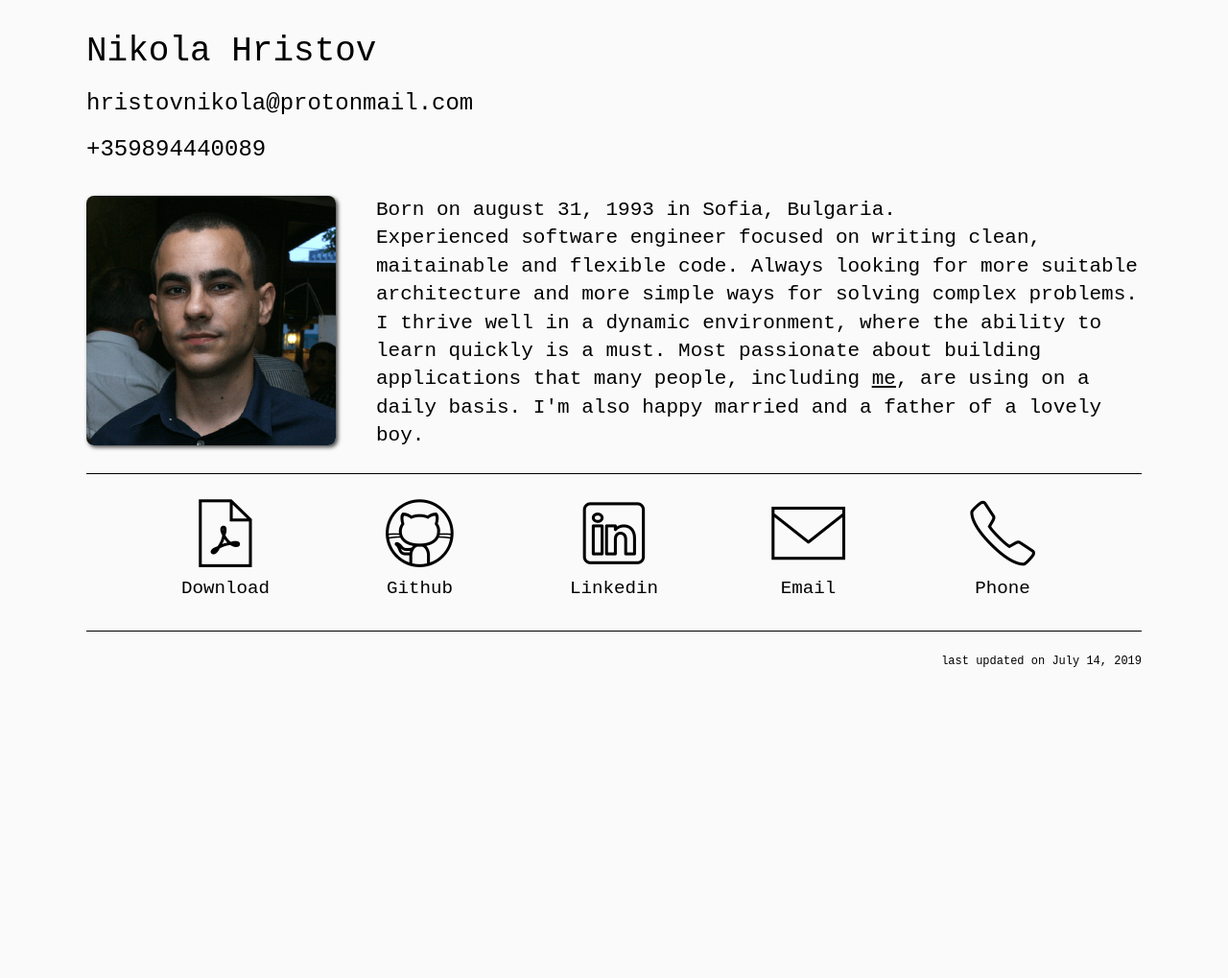
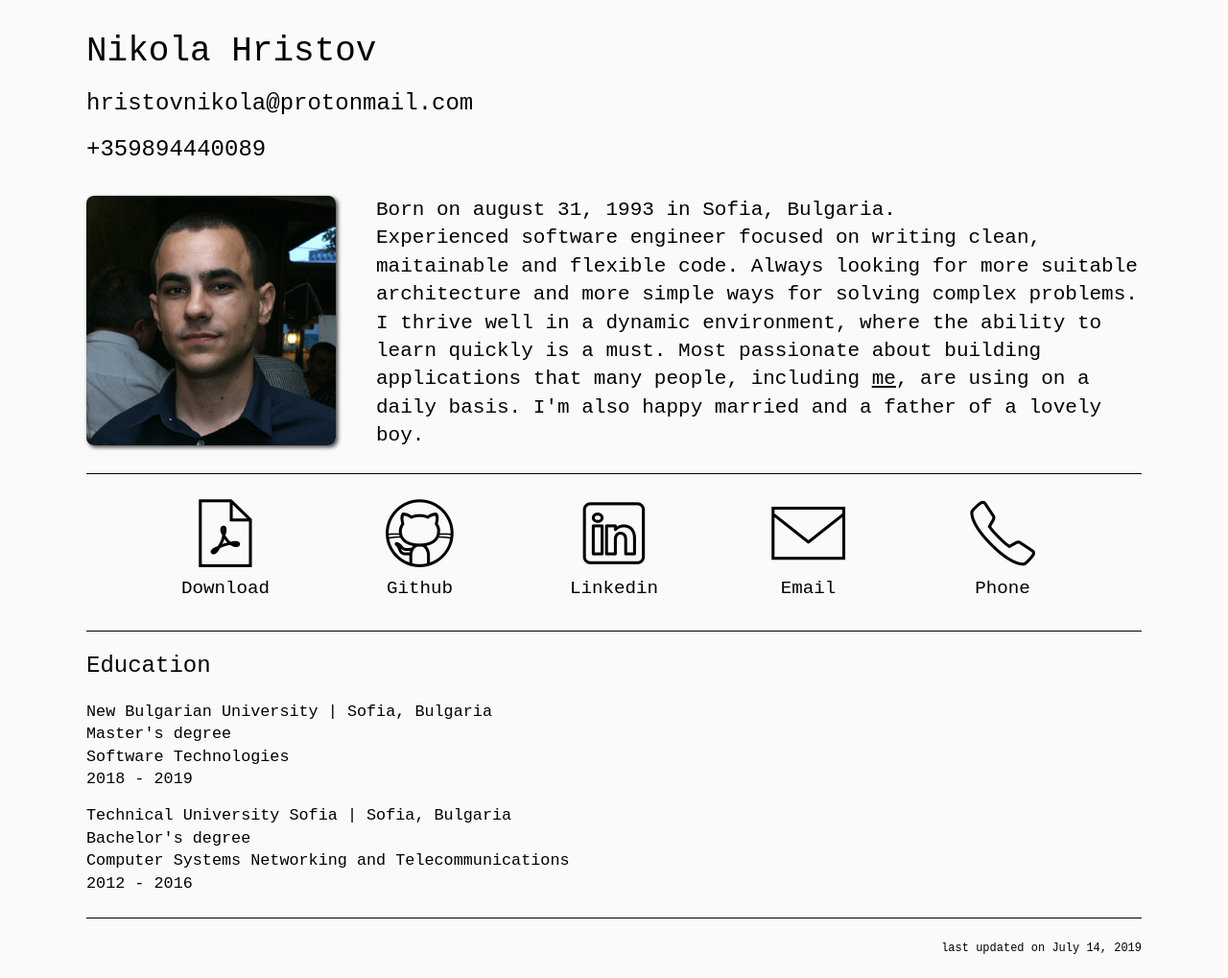
Before and after one commit to NikolaBorislavovHristov/CV, a plain HTML site: page index.html in a window 1280 px wide. Shown: the whole page at 96% size. Before the commit the page ends 800 px from the top, so only its background shows below. Drawn offline with Linux system fonts and the light colour scheme.

Commit message:
education section added

```diff
--- a/index.html
+++ b/index.html
@@ -165,6 +165,21 @@
             text-overflow: ellipsis;
         }
 
+        .section-header {
+            font-size: 2em;
+            line-height: 1em;
+            margin-bottom: 1em;
+        }
+
+        .section-item {
+            margin: 1.2em 0;
+        }
+
+        .section-label {
+            line-height: 1.4em;
+            font-size: 1.4em;
+        }
+
         .last-updated {
             margin: 2em 0;
             text-align: right;
@@ -228,6 +243,24 @@
             </a>
         </section>
         <div class="separator"></div>
+        <section class="education-section">
+            <div class="section-header">Education</div>
+            <ul>
+                <li class="section-item">
+                    <div class="section-label">New Bulgarian University | Sofia, Bulgaria</div>
+                    <div class="section-label">Master's degree</div>
+                    <div class="section-label">Software Technologies</div>
+                    <div class="section-label">2018 - 2019</div>
+                </li>
+                <li class="section-item">
+                    <div class="section-label">Technical University Sofia | Sofia, Bulgaria</div>
+                    <div class="section-label">Bachelor's degree</div>
+                    <div class="section-label">Computer Systems Networking and Telecommunications</div>
+                    <div class="section-label">2012 - 2016</div>
+                </li>
+            </ul>
+        </section>
+        <div class="separator"></div>
         <p class="last-updated">last updated on July 14, 2019</p>
     </div>
 </body>
```
